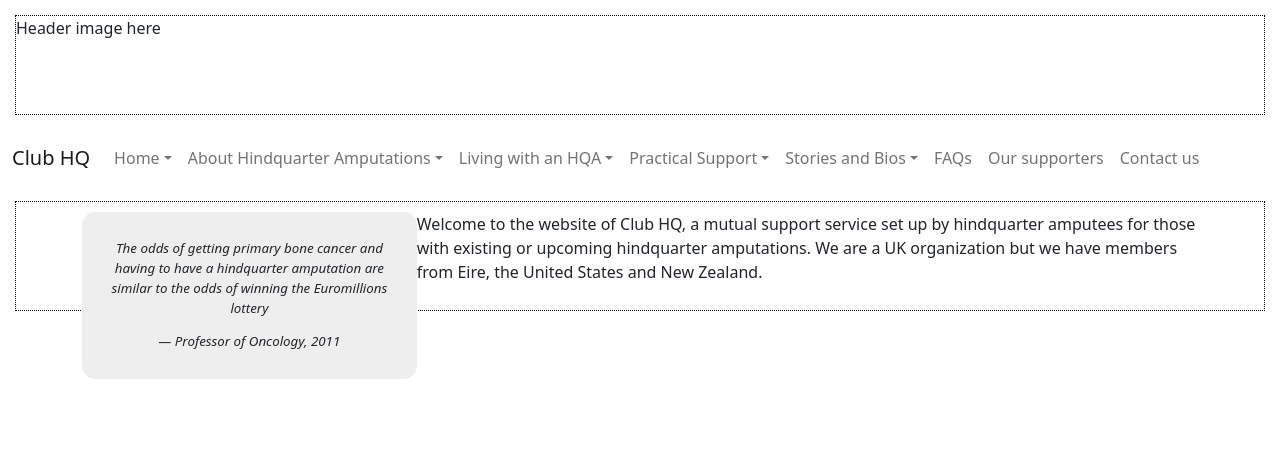
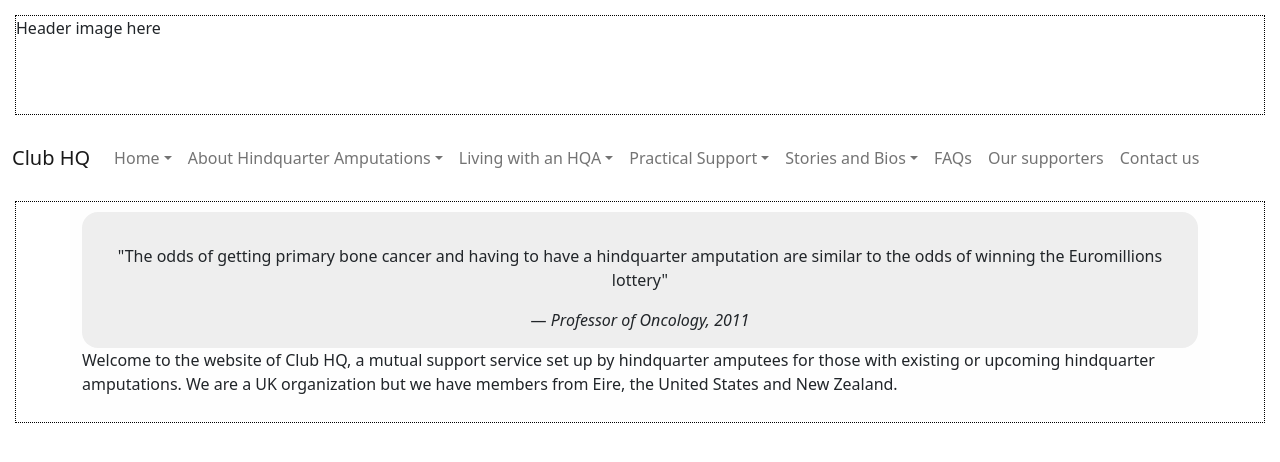
Before and after one commit to junitech/club-hq-website, a React (Create React App) app: page / in a window 1280 px wide. Shown: the top 462 px of the page. Built offline with nearby package versions, Linux system fonts and the light colour scheme.

Commit message:
Fixed styling

```diff
--- a/src/Pages/Home.js
+++ b/src/Pages/Home.js
@@ -2,12 +2,10 @@
 function Home() {
     return (
         <>
-            <figure className="text-center quote">
-                <blockquote>The odds of getting primary bone cancer and having to have a hindquarter amputation are similar to the odds of winning the Euromillions lottery</blockquote>
-                <figcaption>
+            <div className="text-center quote">
+                <blockquote>"The odds of getting primary bone cancer and having to have a hindquarter amputation are similar to the odds of winning the Euromillions lottery"</blockquote>
                     &mdash; <cite>Professor of Oncology, 2011</cite>
-                </figcaption>
-            </figure>
+            </div>
 
             <p>Welcome to the website of Club HQ, a mutual support service set up by hindquarter amputees for those with existing or upcoming hindquarter amputations. We are a UK organization but we have members from Eire, the United States and New Zealand.</p>
         </>
--- a/src/index.css
+++ b/src/index.css
@@ -112,8 +112,13 @@
   font-style: italic;
   font-size: smaller;
   text-indent: 0;
+  border: thin silver solid;
 }
 
 h2 {
   clear: both;
 }
+
+section h2 {
+  clear: none;
+}
```
